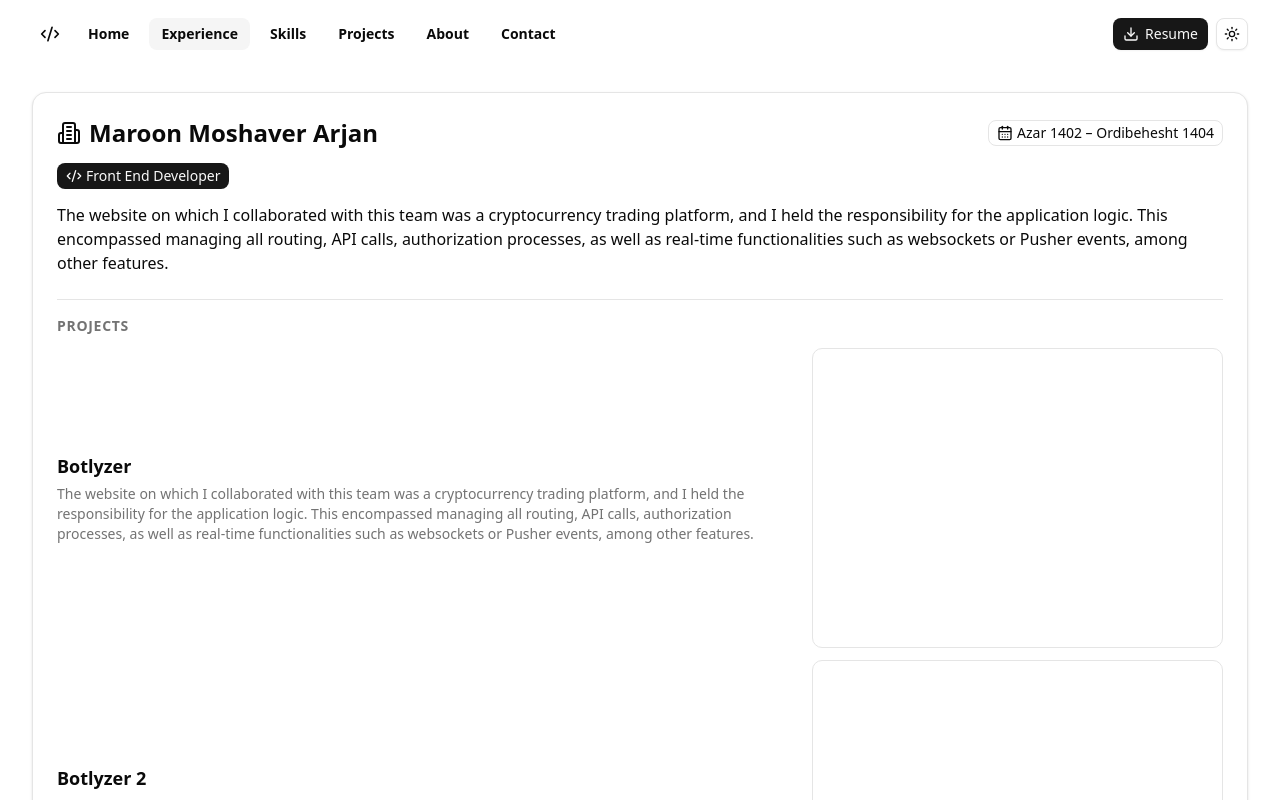
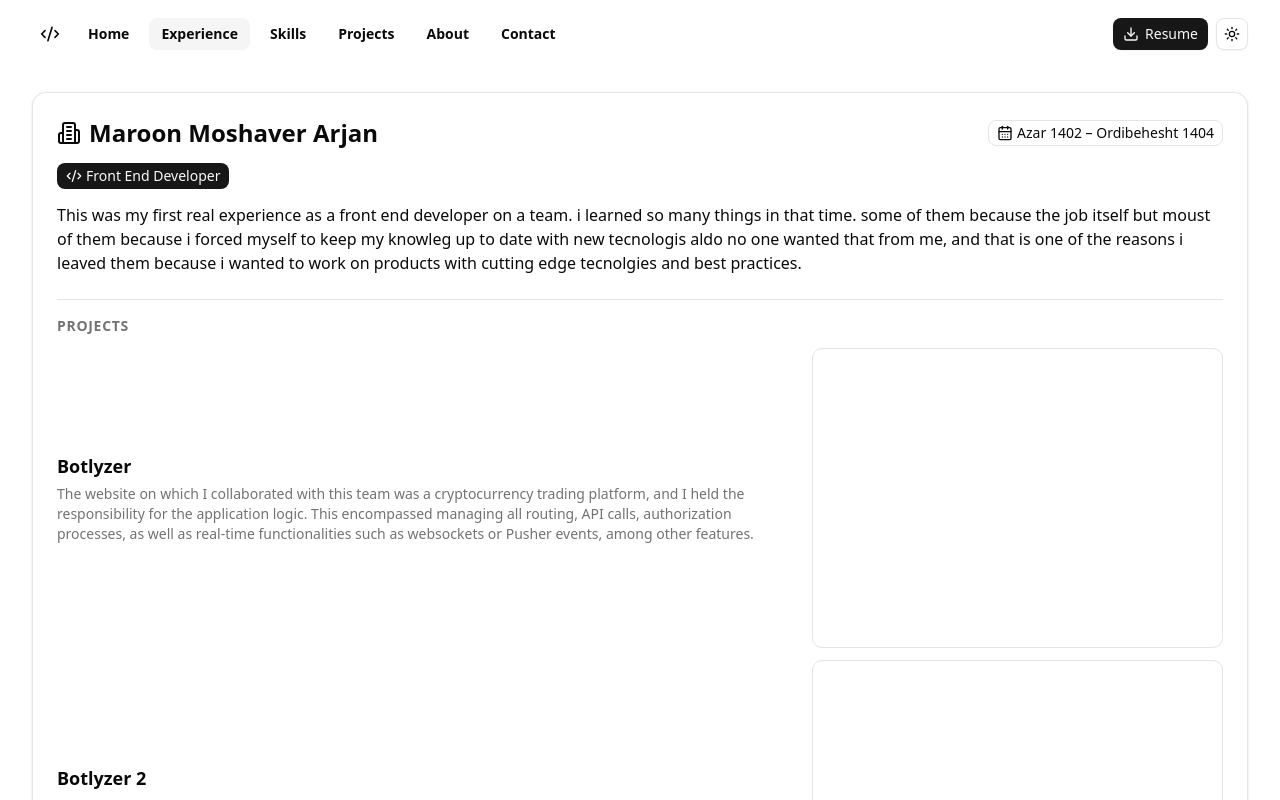
Before and after one commit to hossein-jorfi/portfolio-website, a Next.js app: page /experience in a window 1280 px wide. Shown: the top 800 px of the page. Built offline with nearby package versions, Linux system fonts and the light colour scheme.

Commit message:
experienceItems

```diff
--- a/src/app/experience/constants.ts
+++ b/src/app/experience/constants.ts
@@ -9,7 +9,7 @@ export const experienceItems: ExperienceItemProps[] = [
       end: "Ordibehesht 1404",
     },
     description:
-      "The website on which I collaborated with this team was a cryptocurrency trading platform, and I held the responsibility for the application logic. This encompassed managing all routing, API calls, authorization processes, as well as real-time functionalities such as websockets or Pusher events, among other features.",
+      "This was my first real experience as a front end developer on a team. i learned so many things in that time. some of them because the job itself but moust of them because i forced myself to keep my knowleg up to date with new tecnologis aldo no one wanted that from me, and that is one of the reasons i leaved them because i wanted to work on products with cutting edge tecnolgies and best practices.",
     projects: [
       {
         name: "Botlyzer",
```
